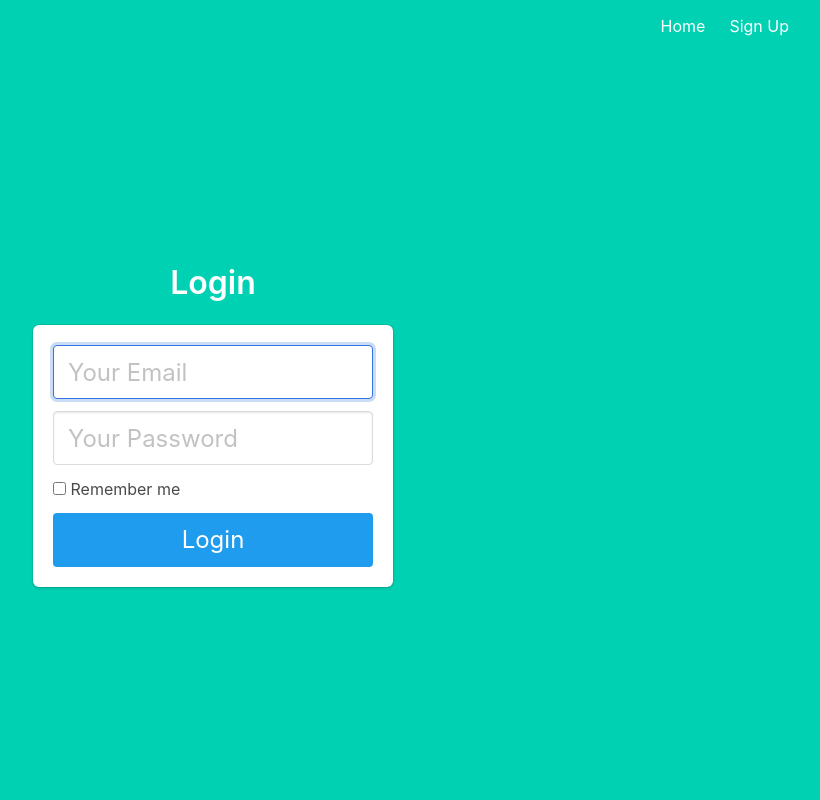
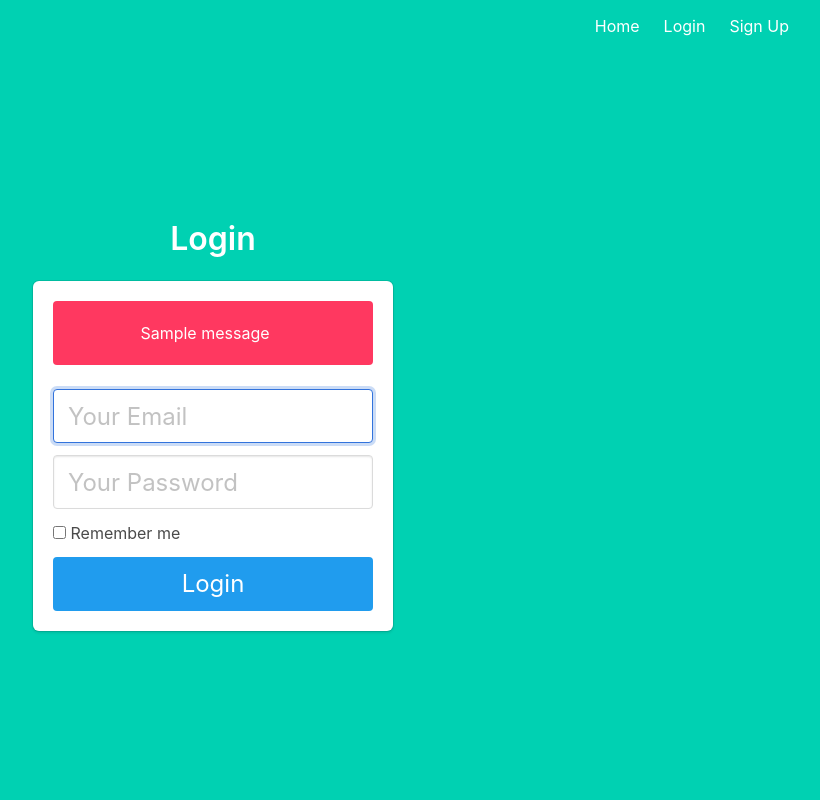
Before and after one commit to tracymazelin/LeaveManagement, a Flask app: page /login in a window 1280 px wide. Shown: the whole page, without its empty margins (427-1247 px from the left). Run offline with Flask 2, Linux system fonts and the light colour scheme; tables that the repository leaves empty hold one stand-in row (values such as "Sample post"); one stand-in notice (Sample message) is shown.

Commit message:
get login working

```diff
--- a/app.py
+++ b/app.py
@@ -1,5 +1,6 @@
 from flask import Flask, render_template, jsonify, request, redirect, url_for, jsonify
 from flask_sqlalchemy import SQLAlchemy
+from flask_login import LoginManager
 from flask_migrate import Migrate
 from config import Config
 
@@ -8,6 +9,17 @@ app = Flask(__name__)
 app.config.from_object(Config)
 db = SQLAlchemy(app)
 migrate = Migrate(app, db)
+
+login_manager = LoginManager()
+login_manager.login_view = 'auth.login'
+login_manager.init_app(app)
+
+from models import User
+
+@login_manager.user_loader
+def load_user(user_id):
+	return User.query.get(int(user_id))
+
 
 @app.route("/")
 def home():
@@ -20,6 +32,9 @@ def index():
 from auth import auth as auth_blueprint
 app.register_blueprint(auth_blueprint)
 
+from main import main as main_blueprint
+app.register_blueprint(main_blueprint)
+
 if __name__=="__main__":
 	db.create_all()
 	app.run(debug=True)
--- a/auth.py
+++ b/auth.py
@@ -23,7 +23,7 @@ def login_post():
     # check if user actually exists
     # take the user supplied password, hash it, and compare it to the hashed password in database
     if not user or not check_password_hash(user.password, password):
-        flash('Please check your login details and try again.')
+        flash('Login failed.  Please try again')
         return redirect(url_for('auth.login')) # if user doesn't exist or password is wrong, reload the page
 
     # if the above check passes, then we know the user has the right credentials
--- a/config.py
+++ b/config.py
@@ -2,6 +2,6 @@ import os
 basedir = os.path.abspath(os.path.dirname(__file__))
 
 class Config(object):
-    SQLALCHEMY_DATABASE_URI = os.environ.get('DATABASE_URL') or 'sqlite:///' + os.path.join(basedir, 'app.db')
+    SQLALCHEMY_DATABASE_URI = os.environ.get('DATABASE_URL') or 'sqlite:///' + os.path.join(basedir, 'db.sqlite')
     SQLALCHEMY_TRACK_MODIFICATIONS = False
     SECRET_KEY = os.environ.get('SECRET_KEY')
--- a/models.py
+++ b/models.py
@@ -16,6 +16,9 @@ class User(UserMixin, db.Model):
     def __repr__(self):
 	    return "<User: {} {}>".format(self.user_id, self.email)
 
+    def get_id(self):
+        return (self.user_id)
+
     def user_is_admin(user):
         return (Employee.query.filter_by(user_id=user.user_id).first())
 
@@ -29,3 +32,6 @@ class Employee(UserMixin, db.Model):
     updated_date = db.Column(db.DateTime, index=True, nullable=True, default=None)
     deleted_date = db.Column(db.DateTime, index=True, nullable=True, default=None)
     user_id = db.Column(db.Integer, db.ForeignKey('user.user_id'))
+
+    def get_logged_in_employee_id(user):
+        return Employee.query.filter(Employee.employee_id == user.user_id).first()
--- a/requirements.txt
+++ b/requirements.txt
@@ -6,6 +6,7 @@ Flask==2.0.3
 Flask-Login==0.5.0
 Flask-Migrate==3.1.0
 Flask-SQLAlchemy==2.5.1
+Flask-WTF==1.0.1
 greenlet==1.1.2
 gunicorn==20.1.0
 isort==5.10.1
@@ -27,3 +28,4 @@ tomli==2.0.1
 typing_extensions==4.1.1
 Werkzeug==2.0.3
 wrapt==1.14.0
+WTForms==3.0.1
--- a/templates/base.html
+++ b/templates/base.html
@@ -20,12 +20,22 @@
 
                     <div id="navbarMenuHeroA" class="navbar-menu">
                         <div class="navbar-end">
-                            <a href="{{ url_for('index') }}" class="navbar-item">
+                            <a href="{{ url_for('main.index') }}" class="navbar-item">
                                 Home
+                            </a> {% if current_user.is_authenticated %}
+                            <a href="{{ url_for('main.profile') }}" class="navbar-item">
+                                Profile
+                            </a> {% endif %} {% if not current_user.is_authenticated %}
+                            <a href="{{ url_for('auth.login') }}" class="navbar-item">
+                                Login
                             </a>
                             <a href="{{ url_for('auth.signup') }}" class="navbar-item">
                                 Sign Up
-                            </a>
+                            </a> {% endif %} {% if current_user.is_authenticated %}
+
+                            <a href="{{ url_for('auth.logout') }}" class="navbar-item">
+                                Logout
+                            </a> {% endif %}
                         </div>
                     </div>
                 </div>
--- a/templates/login.html
+++ b/templates/login.html
@@ -2,6 +2,11 @@
 <div class="column is-4 is-offset-4">
     <h3 class="title">Login</h3>
     <div class="box">
+        {% with messages = get_flashed_messages() %} {% if messages %}
+        <div class="notification is-danger">
+            {{ messages[0] }}</a>
+        </div>
+        {% endif %} {% endwith %}
         <form method="POST" action="/login">
             <div class="field">
                 <div class="control">
--- /dev/null
+++ b/templates/profile.html
@@ -0,0 +1,5 @@
+{% extends "base.html" %} {% block content %}
+<h1 class="title">
+    Welcome, {{ name }}!{{ admin}}
+</h1>
+{% endblock %}
```
Also changed, not shown: main.py (added, +123 -0 lines), db.sqlite (added), 1 other file.
